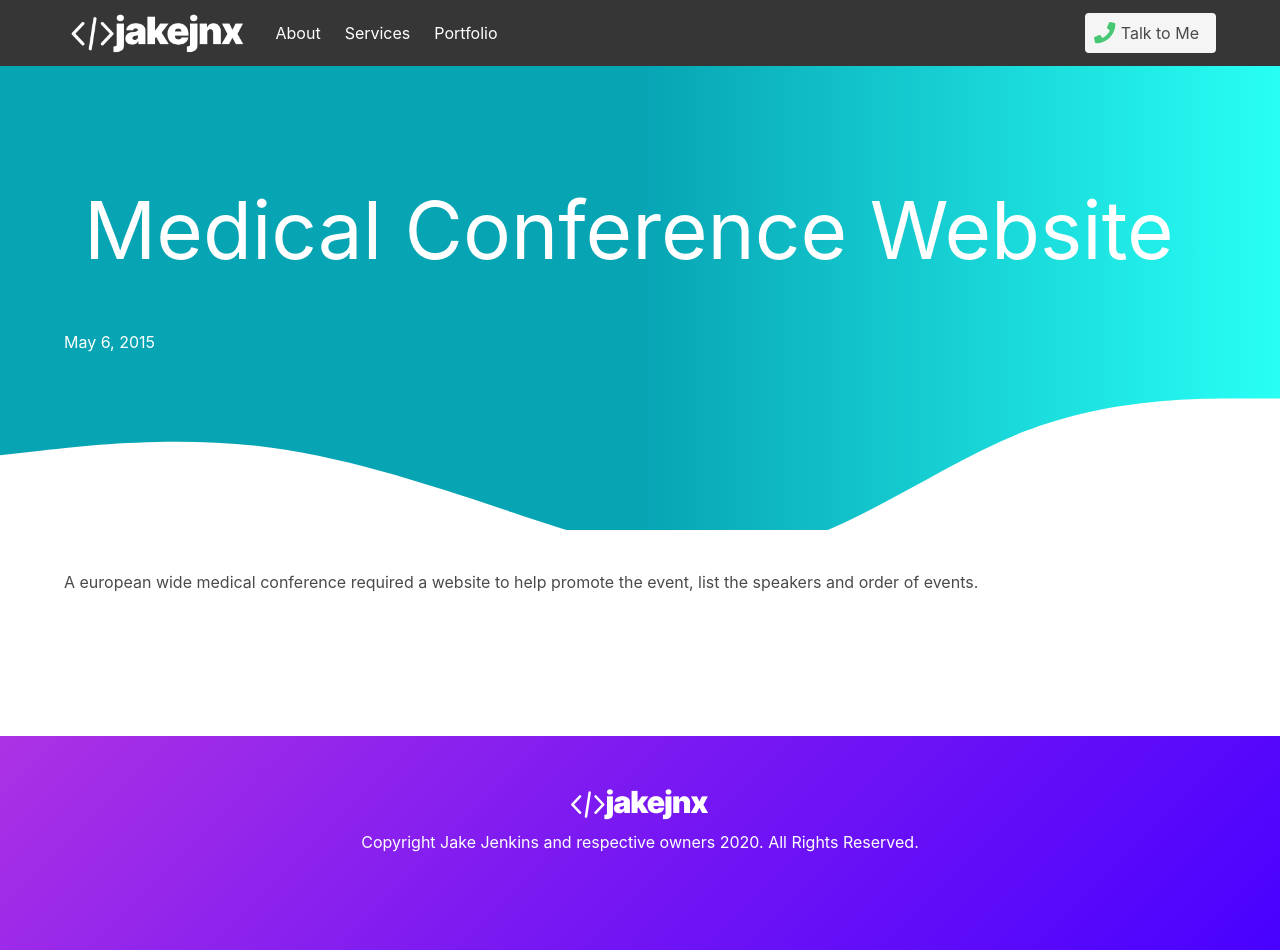
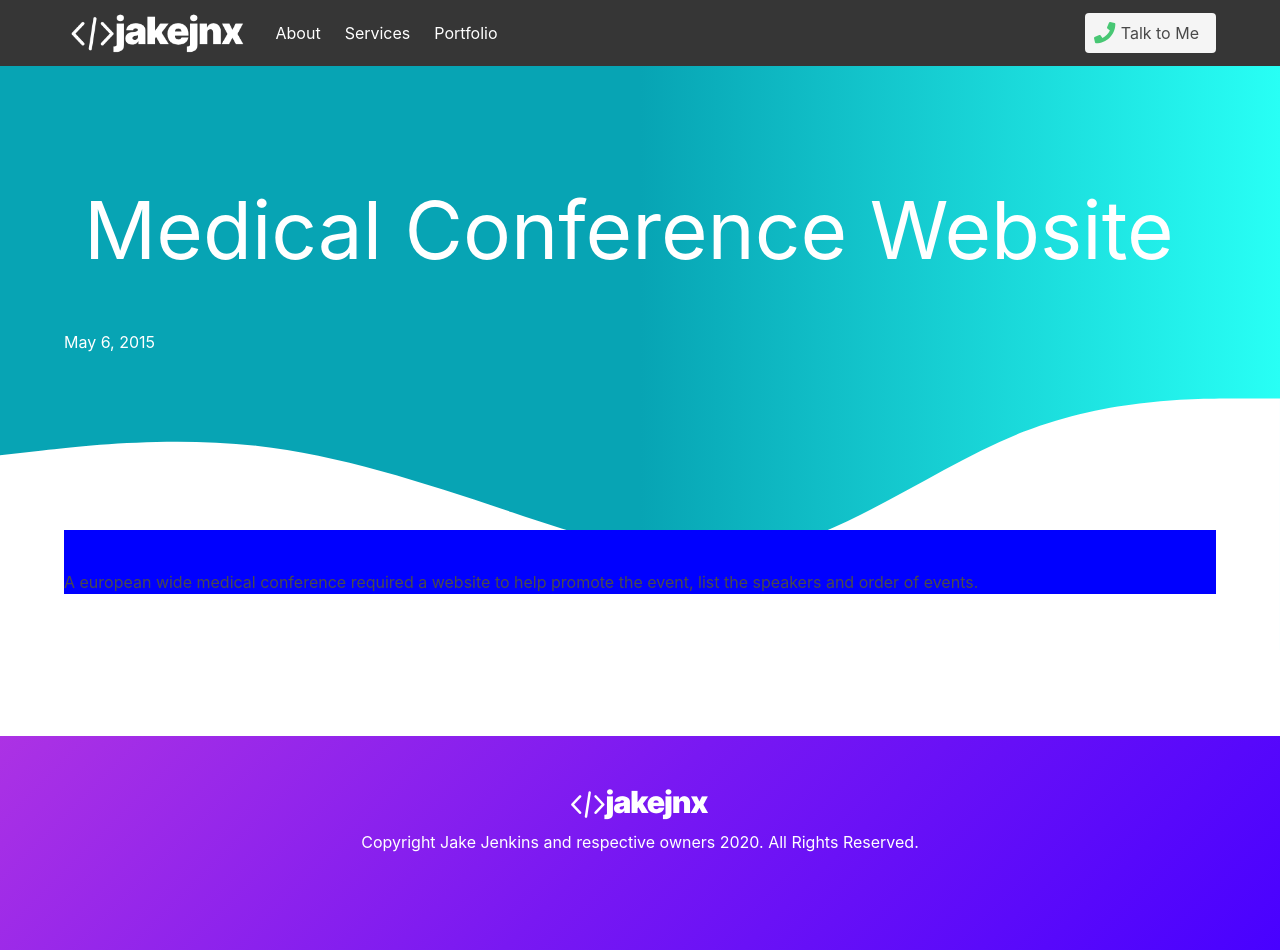
Before and after one commit to jake-jenkins/jjnx-bulma, a Jekyll site: the page built from _portfolio/medical-conference-website.md, in a window 1280 px wide. Built offline with Jekyll 4.4.1, drawn with Linux system fonts in a browser that asks for light colours; nearby versions of some CDN libraries.

Commit message:
Update head.html

```diff
--- a/_includes/head.html
+++ b/_includes/head.html
@@ -47,7 +47,7 @@
 
     .jjp {
      margin-top: -120px;
-     background-color: #fff;
+     background-color: blue;
     }
 
     .blue {
```
